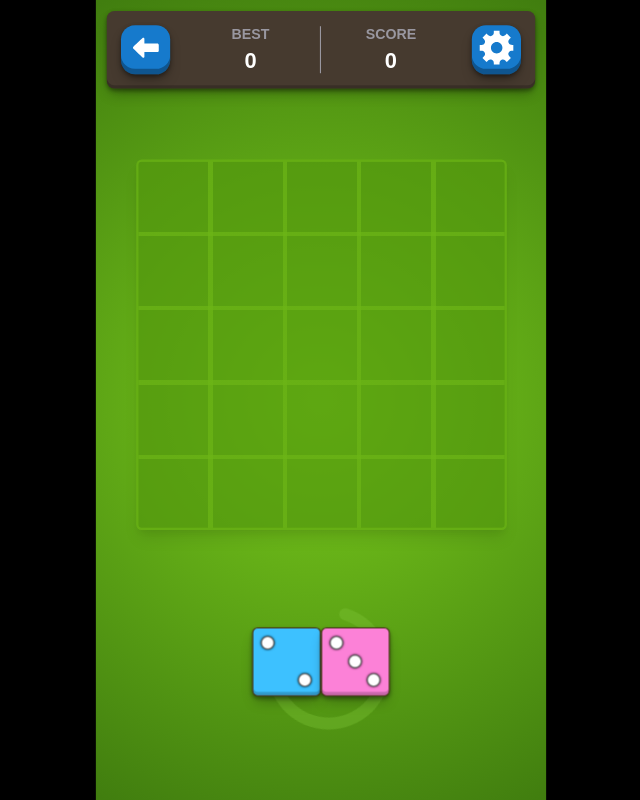
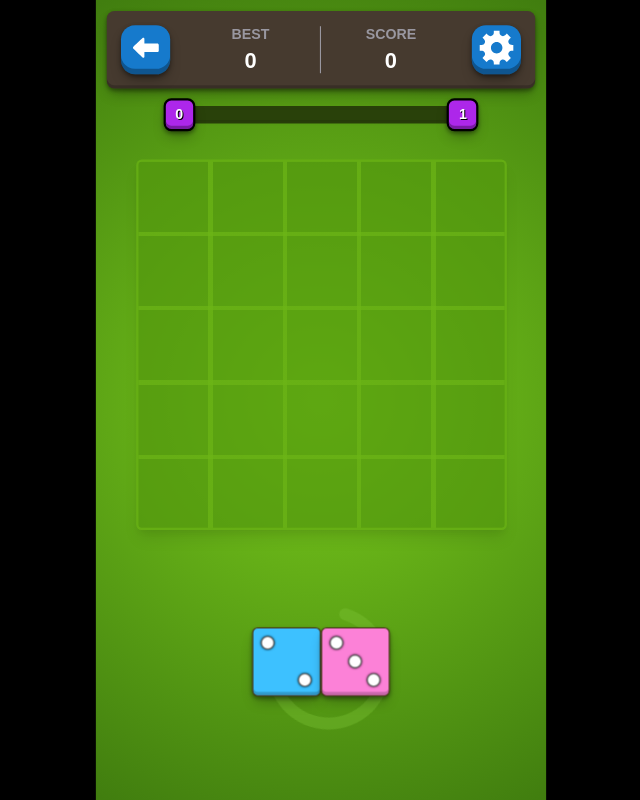
Before and after one commit to Jorger/dice-merge-react, a React (Create React App) app: page / in a window 1280 px wide. Shown: the whole page, without its empty margins (319-959 px from the left). Built offline with nearby package versions, Linux system fonts and the light colour scheme.

Commit message:
11: Score Componente Progress

```diff
--- a/src/components/game/components/index.tsx
+++ b/src/components/game/components/index.tsx
@@ -5,6 +5,7 @@ import GameWrapper from "./wrapper";
 import Grid from "./grid";
 import GridItem from "./item";
 import Header from "./header";
+import Progress from "./progress";
 import ScoreCounter from "./scoreCounter";
 import ScoreMessage from "./scoreMessage";
 
@@ -16,6 +17,7 @@ export {
   Grid,
   GridItem,
   ScoreMessage,
+  Progress,
   ScoreCounter,
   Header,
 };
--- /dev/null
+++ b/src/components/game/components/progress/index.tsx
@@ -0,0 +1,30 @@
+import "./styles.css";
+import { MAX_MERGES_NEXT_LEVEL } from "../../../../utils/constants";
+import React from "react";
+
+interface ProgressProps {
+  value: number;
+  level: number;
+}
+
+const Progress = ({ value = 0, level = 0 }: ProgressProps) => {
+  const progressValue = +(value / MAX_MERGES_NEXT_LEVEL).toFixed(2) * 100;
+  const progress = progressValue <= 100 ? progressValue : 100;
+
+  return (
+    <div className="progress-game">
+      <div className="progress-game-wrapper">
+        <div className="progress-game-level">{level}</div>
+        <div className="progress-game-bar">
+          <div
+            className="progress-game-bar-value"
+            style={{ width: `${progress}%` }}
+          />
+        </div>
+        <div className="progress-game-level">{level + 1}</div>
+      </div>
+    </div>
+  );
+};
+
+export default React.memo(Progress);
--- /dev/null
+++ b/src/components/game/components/progress/styles.css
@@ -0,0 +1,50 @@
+.progress-game {
+  align-items: center;
+  display: flex;
+  justify-content: center;
+  position: absolute;
+  top: 90px;
+  width: 100%;
+}
+
+.progress-game-wrapper {
+  align-items: center;
+  display: flex;
+  justify-content: center;
+  width: 70%;
+}
+
+.progress-game-level {
+  align-items: center;
+  background-color: #ad27ea;
+  border-radius: 7px;
+  border: 2px solid black;
+  box-shadow: rgba(0, 0, 0, 0.4) 0px 2px 4px,
+    rgba(0, 0, 0, 0.3) 0px 7px 13px -3px, rgba(0, 0, 0, 0.3) 0px -3px 0px inset;
+  color: white;
+  display: flex;
+  font-size: 13px;
+  font-weight: bold;
+  height: 30px;
+  justify-content: center;
+  padding-bottom: 2px;
+  text-shadow: 1px 1px black;
+  width: 35px;
+  z-index: 1;
+}
+
+.progress-game-bar {
+  background: #29410a;
+  box-shadow: rgba(0, 0, 0, 0.16) 0px 1px 4px, #29410a 0px 0px 0px 3px;
+  height: 10px;
+  position: relative;
+  width: 100%;
+}
+
+.progress-game-bar-value {
+  background: linear-gradient(to bottom, #ecd94f 0%, #f4e367 100%);
+  height: 100%;
+  position: absolute;
+  top: 0;
+  transition: width 1s ease-in-out;
+}
--- a/src/components/game/helpers.ts
+++ b/src/components/game/helpers.ts
@@ -4,6 +4,7 @@ import {
   DIMENSION_GRID,
   DiceState,
   DragEvents,
+  MAX_MERGES_NEXT_LEVEL,
   MAX_VALUE_DICE,
   MIN_VALUE_DICE,
   MIN_VALUE_MERGE,
@@ -691,19 +692,20 @@ export const putDiceOnGrid = ({
 interface ValidateMergeDice {
   gridData: GridType;
   diceDrag: DiceDrag;
-  // score: Score;
+  score: Score;
 }
 
 export const validateMergeDice = ({
   gridData,
   diceDrag,
-}: // score,
-ValidateMergeDice) => {
+  score,
+}: ValidateMergeDice) => {
   const copyDiceDrag = cloneDeep(diceDrag);
   const copyGridData = cloneDeep(gridData);
-  // const copyScore = cloneDeep(score);
+  const copyScore = cloneDeep(score);
   const newScoreMessage: ScoreMessages = { value: 0, timeStamp: 0, x: 0, y: 0 };
 
+  let nextLevel = false;
   let existsMerge = false;
 
   // console.log("diceDrag", diceDrag.dropDices);
@@ -799,11 +801,26 @@ ValidateMergeDice) => {
     }
   }
 
+  if (!existsMerge && score.progress.value >= MAX_MERGES_NEXT_LEVEL) {
+    nextLevel = true;
+    copyScore.progress.level++;
+    copyScore.progress.value = 0;
+
+    savePropierties("score", {
+      best: copyScore.score.best,
+      score: copyScore.score.score,
+      progress: copyScore.progress.value,
+      level: copyScore.progress.level,
+    });
+  }
+
   return {
     existsMerge,
     copyGridData,
     copyDiceDrag,
     newScoreMessage,
+    nextLevel,
+    copyScore,
   };
 };
 
--- a/src/components/game/index.tsx
+++ b/src/components/game/index.tsx
@@ -1,6 +1,6 @@
+import { delay } from "../../utils/helpers";
 import { DragEventsType, Score, ScoreMessages } from "../../interfaces";
-import { delay } from "../../utils/helpers";
-import { DragGrid, GameWrapper, Header } from "./components";
+import { DragGrid, GameWrapper, Header, Progress } from "./components";
 import {
   clearGrid,
   clearNewScoreMessages,
@@ -42,12 +42,18 @@ const Game = () => {
   useEffect(() => {
     if (!diceDrag.isVisible) {
       const runAsync = async () => {
-        const { existsMerge, copyGridData, copyDiceDrag, newScoreMessage } =
-          validateMergeDice({
-            gridData,
-            diceDrag,
-            // score,
-          });
+        const {
+          existsMerge,
+          copyGridData,
+          copyDiceDrag,
+          newScoreMessage,
+          nextLevel,
+          copyScore,
+        } = validateMergeDice({
+          gridData,
+          diceDrag,
+          score,
+        });
 
         // console.log("newScoreMessage", newScoreMessage);
         await delay(existsMerge ? 300 : 100);
@@ -66,6 +72,11 @@ const Game = () => {
 
           // Se limpian los mensajes que puedan existir en la grilla...
           setScoreMessages((data) => clearNewScoreMessages(data));
+
+          if (nextLevel) {
+            setScore(copyScore);
+            // TODO: Establecer estado para mostrar modal siguiente nivel...
+          }
 
           // Se valida si hay espacio en el board...
           if (isASpaceAvailable) {
@@ -119,6 +130,7 @@ const Game = () => {
         {...score.score}
         handleOptions={() => console.log("MOSTRAR OPCIONES")}
       />
+      <Progress {...score.progress} />
       <DragGrid
         diceDrag={diceDrag}
         gridData={gridData}
```
